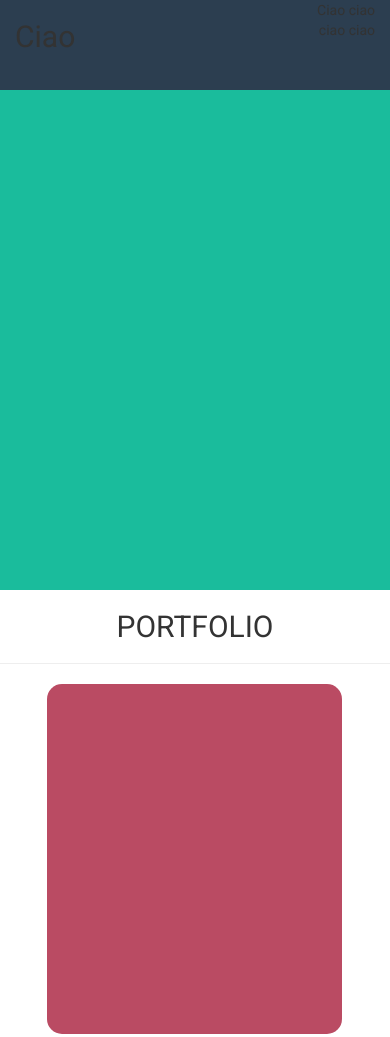
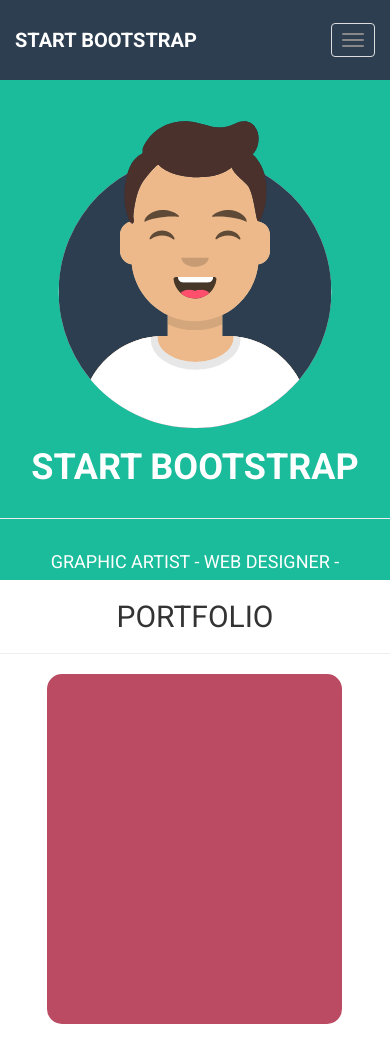
Before and after one commit to EmiPro97/html-css-bootstrap-freelancer, a plain HTML site: page index.html in a window 390 px wide. Shown: the top 1037 px of the page. Drawn offline with nearby package versions, Linux system fonts and the light colour scheme.

Commit message:
added mobile header and part of hero-content

```diff
--- a/css/style.css
+++ b/css/style.css
@@ -5,14 +5,6 @@
 /* /////////////////////////////////////////////////////////// */
 
 /* UTILITIES */
-.text-right{
-    text-align: right;
-}
-
-.text-center{
-    text-align: center;
-}
-
 .mr-b30{
     margin-bottom: 30px;
 }
@@ -60,6 +52,47 @@
 }
 /* /////////////////////////////////////////////////////////// */
 
+/* MAIN-HEADER */
+.main-header .my-nav{
+    border: none;
+    margin: 0;
+    padding: 15px 0;
+}
+
+.navbar-default .navbar-brand.my-nav-title,
+.navbar-default .navbar-right.my-nav-text a{
+    color: #fff;
+    font-weight: bold;
+}
+
+.navbar-default .navbar-brand.my-nav-title{
+    font-size: 20px;
+}
+/* /////////////////////////////////////////////////////////// */
+/* HERO-CONTENT */
+.hero-content{
+    padding: 30px 0;
+}
+
+.hero-content img{
+    max-width: 300px;
+}
+
+.hero-content hr{
+    margin: 30px 0;
+}
+
+.hero-content h1,
+.hero-content .hero-info{
+    color: #fff;
+}
+
+.hero-content .hero-info{
+    font-size: 18px;
+}
+
+/* /////////////////////////////////////////////////////////// */
+
 /* PORTFOLIO */
 /* Cards */
 .card{
@@ -69,9 +102,9 @@
 /* /////////////////////////////////////////////////////////// */
 
 /* FAKE CONTENT */
-.main-header{
+/* .main-header{
     height: 90px;
-}
+} */
 
 .hero-content{
     height: 500px;
--- a/index.html
+++ b/index.html
@@ -23,19 +23,41 @@
     <header class="main-header bg-darkblue">
         <div class="container">
             <div class="row">
-                <div class="col-xs-9 col-sm-7 col-md-6">
-                    <h2>Ciao</h2>
-                </div>
-                <div class="text-right col-xs-3 col-sm-5 col-md-6">
-                    Ciao ciao ciao ciao
-                </div>
+                <nav class="navbar navbar-default bg-darkblue my-nav">
+                    <div class="container-fluid">
+                        <!-- Brand and toggle get grouped for better mobile display -->
+                        <div class="navbar-header">
+                        <button type="button" class="navbar-toggle collapsed" data-toggle="collapse" data-target="#bs-example-navbar-collapse-1" aria-expanded="false">
+                            <span class="sr-only">Toggle navigation</span>
+                            <span class="icon-bar"></span>
+                            <span class="icon-bar"></span>
+                            <span class="icon-bar"></span>
+                        </button>
+                        <a class="navbar-brand my-nav-title text-uppercase" href="#">start bootstrap</a>
+                        </div>
+
+                        <!-- Collect the nav links, forms, and other content for toggling -->
+                        <div class="collapse navbar-collapse" id="bs-example-navbar-collapse-1">
+                            <ul class="nav navbar-nav navbar-right my-nav-text">
+                                <li><a class="text-uppercase" href="#">Portfolio</a></li>
+                                <li><a class="text-uppercase" href="#">About</a></li>
+                                <li><a class="text-uppercase" href="#">contact</a></li>
+                            </ul>
+                        </div><!-- /.navbar-collapse -->
+                    </div><!-- /.container-fluid -->
+                </nav>
             </div>
         </div>
     </header>
     <!-- //////////////////////////////////////////////////////////////////////////// -->
 
-    <!-- Hero content -->
-    <section class="hero-content bg-green"></section>
+    <!-- Hero-content -->
+    <section class="hero-content bg-green text-center">
+        <img src="./img/avatar.svg" alt="avatar-img">
+        <h1 class="text-uppercase"><strong>start bootstrap</strong></h1>
+        <hr>
+        <div class="hero-info text-uppercase">graphic artist - web designer - illustrator</div>
+    </section>
     <!-- //////////////////////////////////////////////////////////////////////////// -->
 
     <!-- Portfolio -->
```
